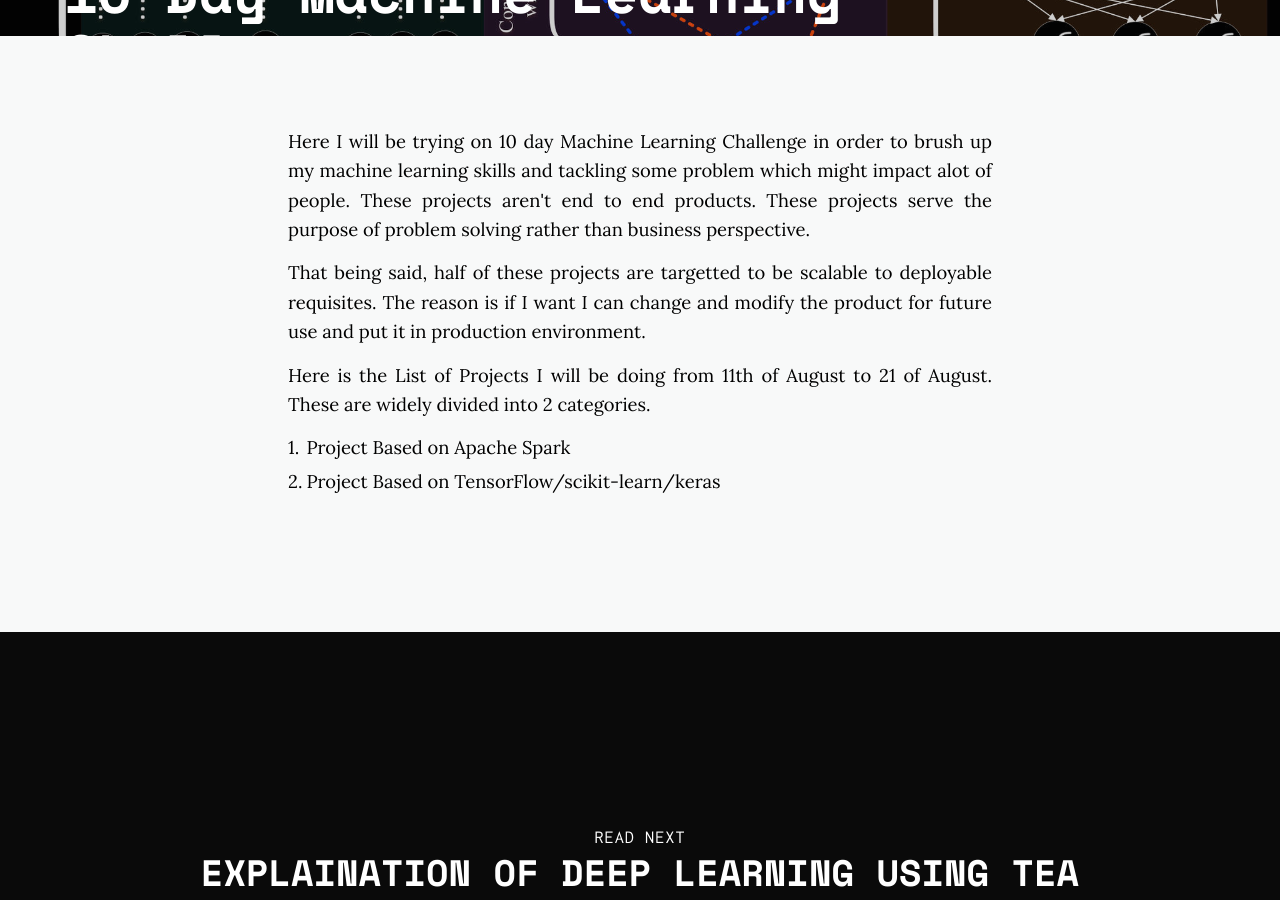
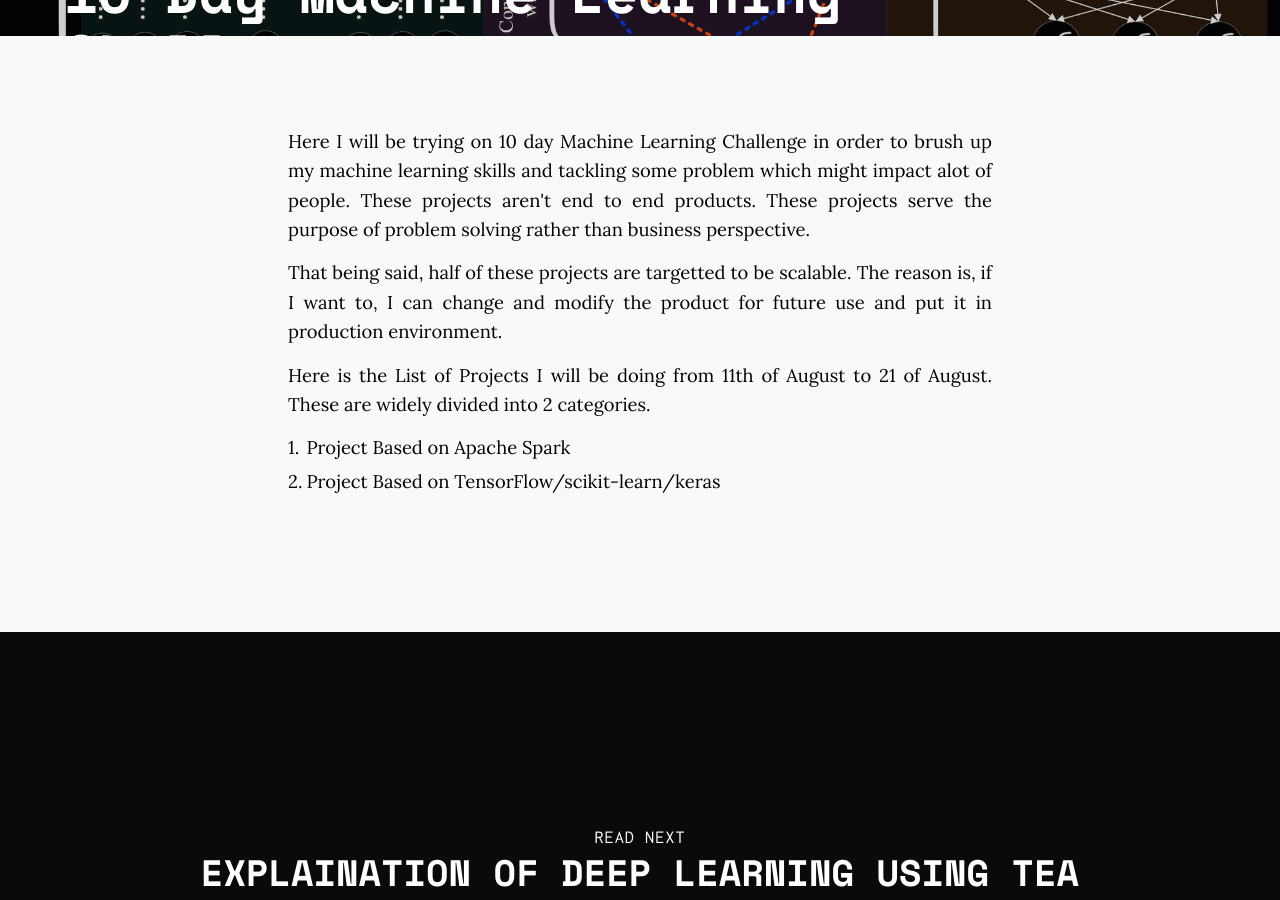
Before and after one commit to daftengineer/daftengineer.github.io, a Jekyll site: the page built from _posts/2018-08-07-ml-challange.markdown, in a window 1280 px wide and 900 px high, scrolled down 608 px. Built offline with Jekyll 4.4.1, drawn with Linux system fonts in a browser that asks for light colours; nearby versions of some CDN libraries.

Commit message:
Update 2018-08-07-ml-challange.markdown

```diff
--- a/_posts/2018-08-07-ml-challange.markdown
+++ b/_posts/2018-08-07-ml-challange.markdown
@@ -9,7 +9,7 @@ image-sm: https://daftengineer.github.io/media_assets/machine_learning.jpg
 
 <div style="color:black;"><p></p>
 <p style="text-align:justify;">Here I will be trying on 10 day Machine Learning Challenge in order to brush up my machine learning skills and tackling some problem which might impact alot of people. These projects aren't end to end products. These projects serve the purpose of problem solving rather than business perspective.</p>
-<p style="text-align:justify;">That being said, half of these projects are targetted to be scalable to deployable requisites. The reason is if I want I can change and modify the product for future use and put it in production environment.</p>
+<p style="text-align:justify;">That being said, half of these projects are targetted to be scalable. The reason is, if I want to, I can change and modify the product for future use and put it in production environment.</p>
 <p style="text-align:justify;">Here is the List of Projects I will be doing from 11th of August to 21 of August. These are widely divided into 2 categories.<br />
   <ol>
     <li>Project Based on Apache Spark</li>
```
